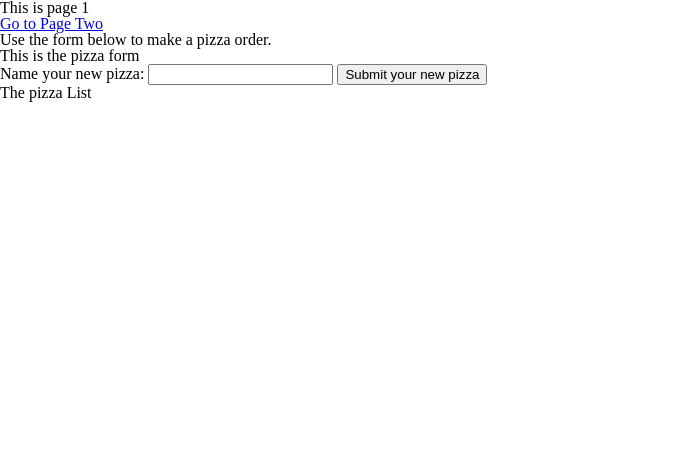
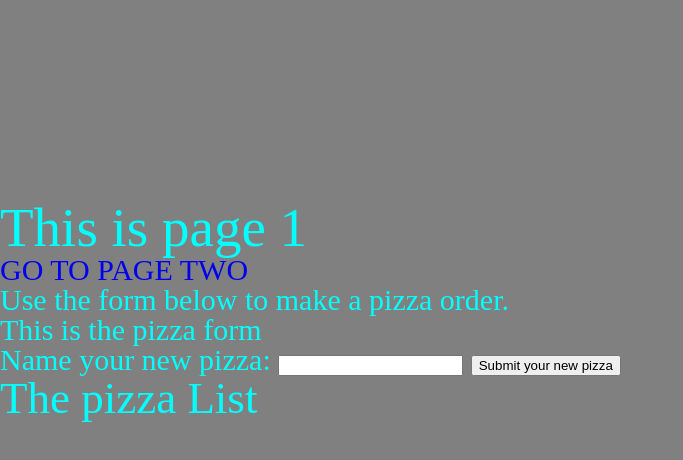
Before and after one commit to LukeMcCarthy20/class-14, a plain HTML site: page index.html in a window 1280 px wide. Shown: the whole page, without its empty margins (0-683 px from the left). Drawn offline with Linux system fonts and the light colour scheme.

Commit message:
added cs and id styles

```diff
--- a/css/main.css
+++ b/css/main.css
@@ -0,0 +1,40 @@
+body{
+  font-size: 30px;
+  margin-top: 200px;
+
+}
+
+#one{
+  color: aqua;
+  background-color: grey;
+}
+
+
+#two{
+color: red;
+background-color: black;
+
+
+
+}
+
+
+#one a{
+  text-transform: uppercase;
+  text-decoration: none;
+}
+
+#two a{
+  color: green;
+  text-transform: uppercase;
+  text-decoration: none;
+}
+
+h1{
+  font-size: 55px;
+}
+
+
+h2{
+  font-size: 45px;
+}
--- a/index.html
+++ b/index.html
@@ -10,7 +10,7 @@
     <link rel="stylesheet" href="css/reset.css">
     <link rel="stylesheet" href="css/main.css">
   </head>
-  <body>
+  <body id="one">
     <h1>This is page 1</h1>
     <p><a href="pageTwo.html">Go to Page Two</a></p>
     <p>Use the form below to make a pizza order.</p>
```
